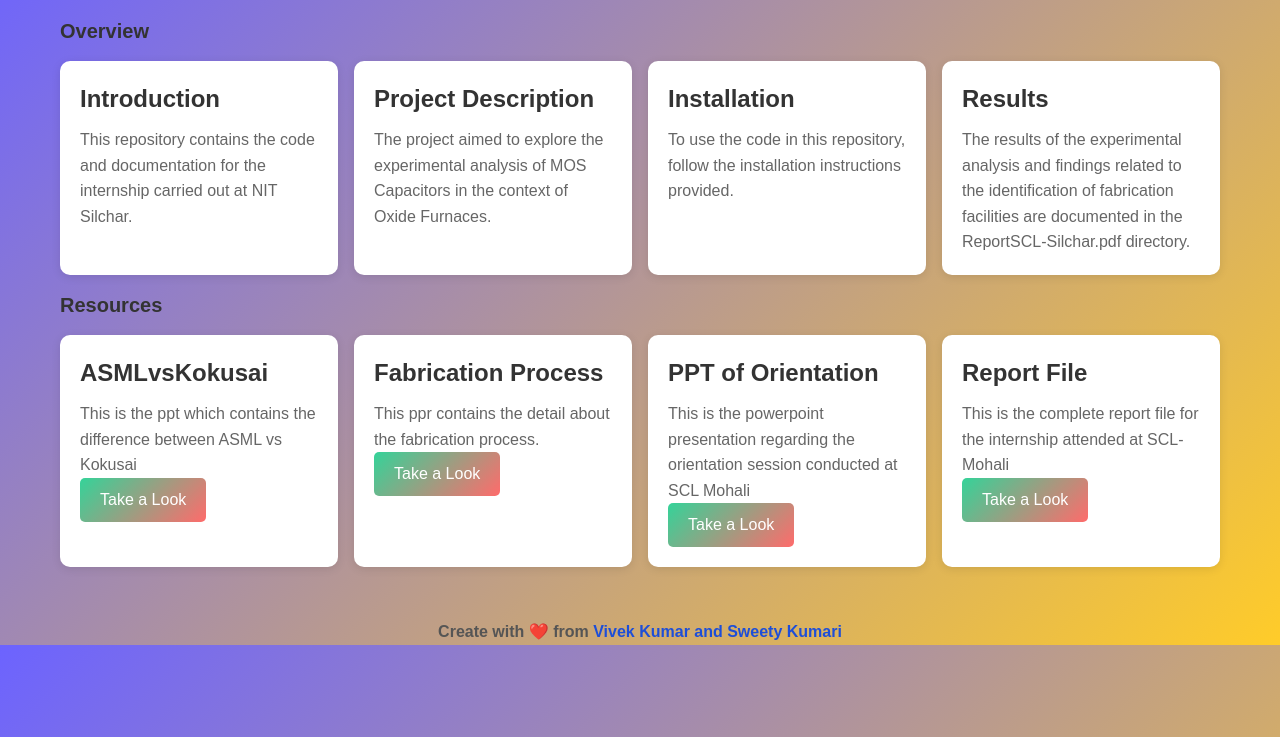
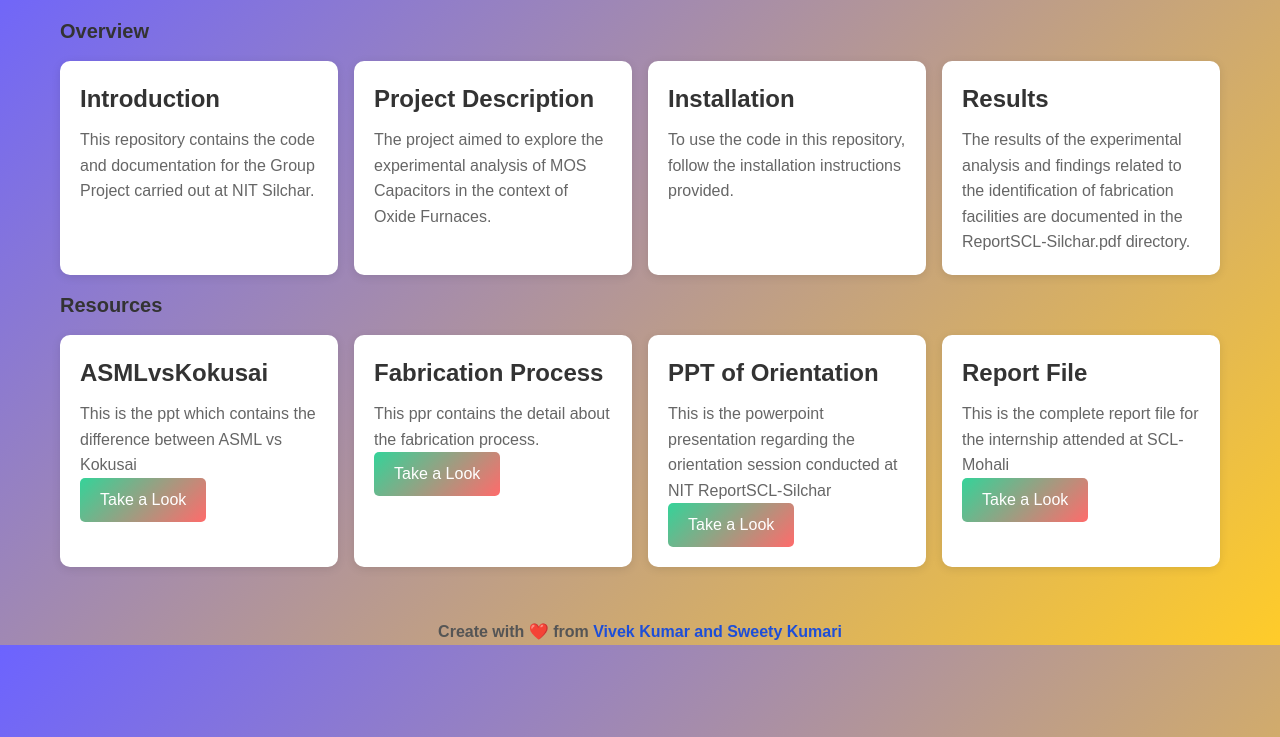
Before and after one commit to codemonster57/VLSI, a plain HTML site: page index.html in a window 1280 px wide. Shown: the part 63-800 px from the top of the page. Drawn offline with nearby package versions, Linux system fonts and the light colour scheme.

Commit message:
simple change

```diff
--- a/index.html
+++ b/index.html
@@ -139,7 +139,7 @@
             <!-- Card 1 -->
             <div class="card">
                 <h2>Introduction</h2>
-                <p>This repository contains the code and documentation for the internship carried out at NIT Silchar.</p>
+                <p>This repository contains the code and documentation for the Group Project  carried out at NIT Silchar.</p>
             </div>
 
             <!-- Card 2 -->
@@ -184,7 +184,7 @@
                 <!-- Card 7 -->
                 <div class="card">
                     <h2>PPT of Orientation</h2>
-                    <p>This is the powerpoint presentation regarding the orientation session conducted at SCL Mohali</p>
+                    <p>This is the powerpoint presentation regarding the orientation session conducted at NIT ReportSCL-Silchar</p>
                     <a href="PPT-Orientation.pptx" class="btn">Take a Look</a>
                 </div>
 
```
